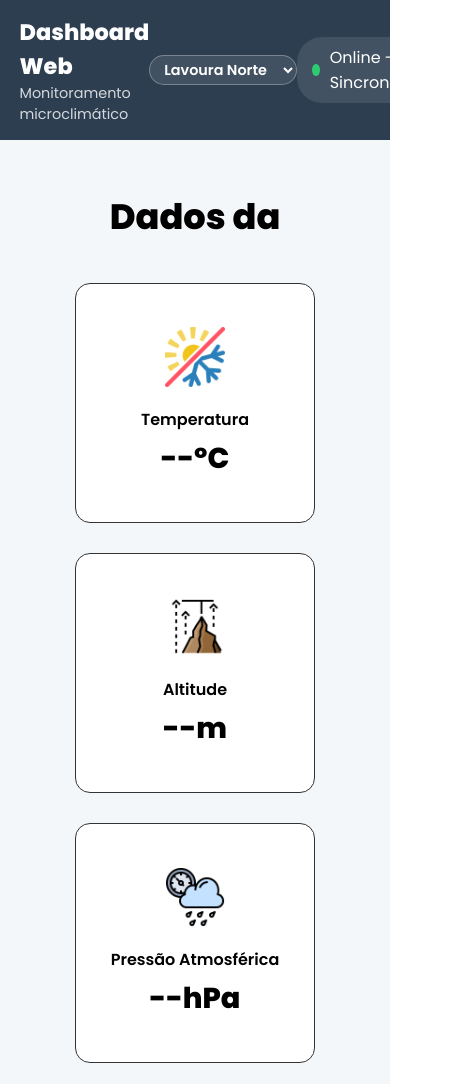
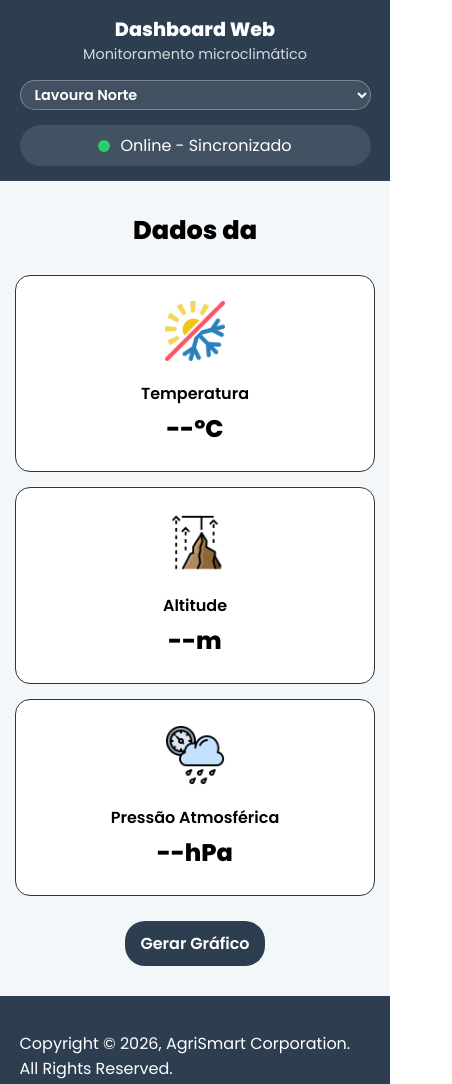
Before and after one commit to guidiasferreira/ProjetoIot, a plain HTML site: page src/index.html in a window 390 px wide. Shown: the top 1084 px of the page, 452 px wide, since content can reach past the window. Drawn offline with nearby package versions, Linux system fonts and the light colour scheme; a script that the page names is missing.

Commit message:
Update: Responsividade adicionada

```diff
--- a/package.json
+++ /dev/null
@@ -1,5 +0,0 @@
-{
-  "dependencies": {
-    "crypto-js": "^4.2.0"
-  }
-}
--- a/src/css/main.css
+++ b/src/css/main.css
@@ -59,7 +59,6 @@
     border-radius: 20px;
     font-size: 0.9rem;
     font-weight: 600;
-    cursor: pointer;
     transition: all 0.3s ease;
 }
 
@@ -210,3 +209,67 @@
     background-color: var(--header_footer-color);
     color: white;
 }
+
+/* --- Responsividade (Media Queries) --- */
+
+@media (max-width: 768px) {
+    .navbar {
+        flex-direction: column;
+        gap: 15px;
+        text-align: center;
+    }
+
+    .header-options {
+        width: 100%;
+        justify-content: center;
+    }
+
+    .main-title {
+        font-size: 1.6rem;
+        margin-bottom: 25px;
+        text-align: center;
+    }
+
+    .main {
+        padding: 30px 15px;
+    }
+
+    .cards {
+        gap: 15px;
+    }
+
+    .cards-items {
+        width: 100%;
+        max-width: 340px;
+        height: auto;
+        padding: 25px 15px;
+    }
+
+    .status-box {
+        width: 100%;
+        justify-content: center;
+    }
+
+    .grafico-canvas-container {
+        height: 300px;
+        padding: 10px;
+    }
+}
+
+@media (max-width: 480px) {
+    .header-titles h3 {
+        font-size: 1.2rem;
+    }
+
+    .card-value {
+        font-size: 1.5rem;
+    }
+
+    .seletor-estufa {
+        width: 100%;
+    }
+
+    .cards-items {
+        max-width: 100%;
+    }
+}
```
Also changed, not shown: 1 other file.
